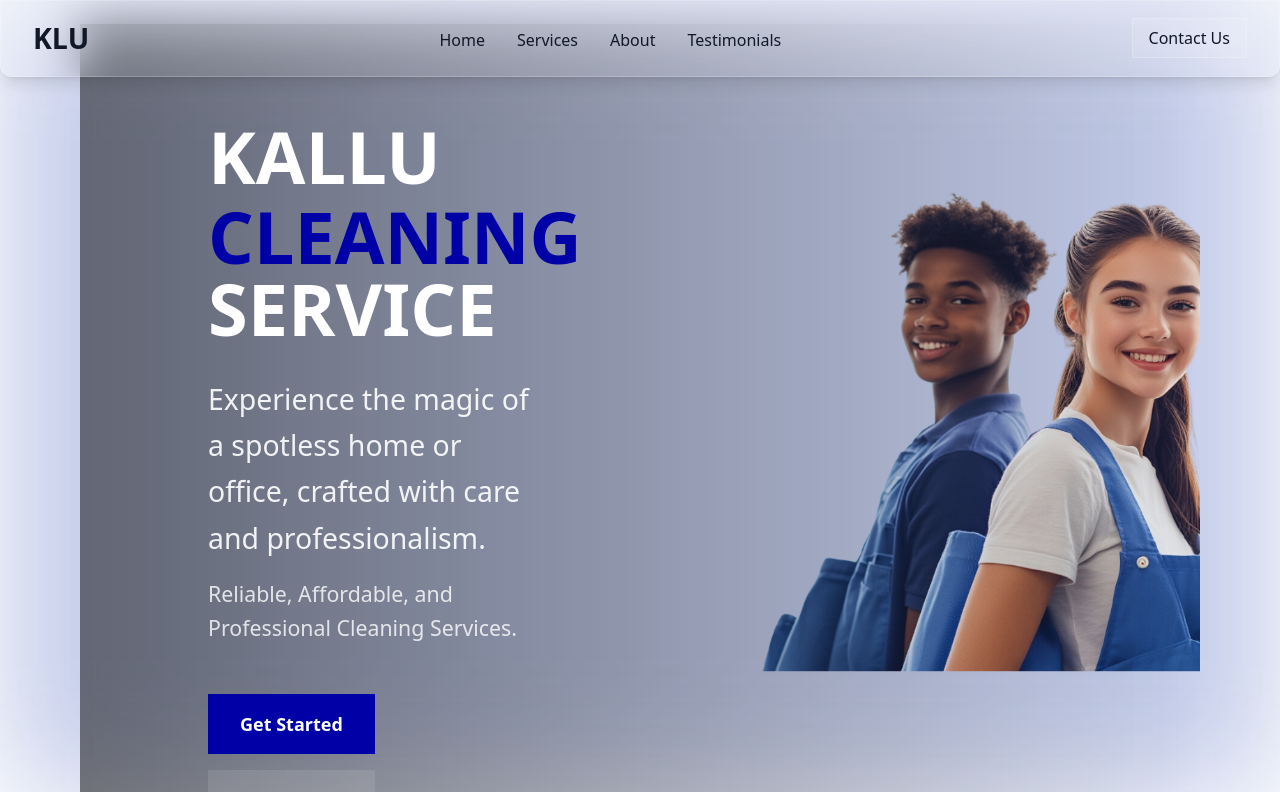
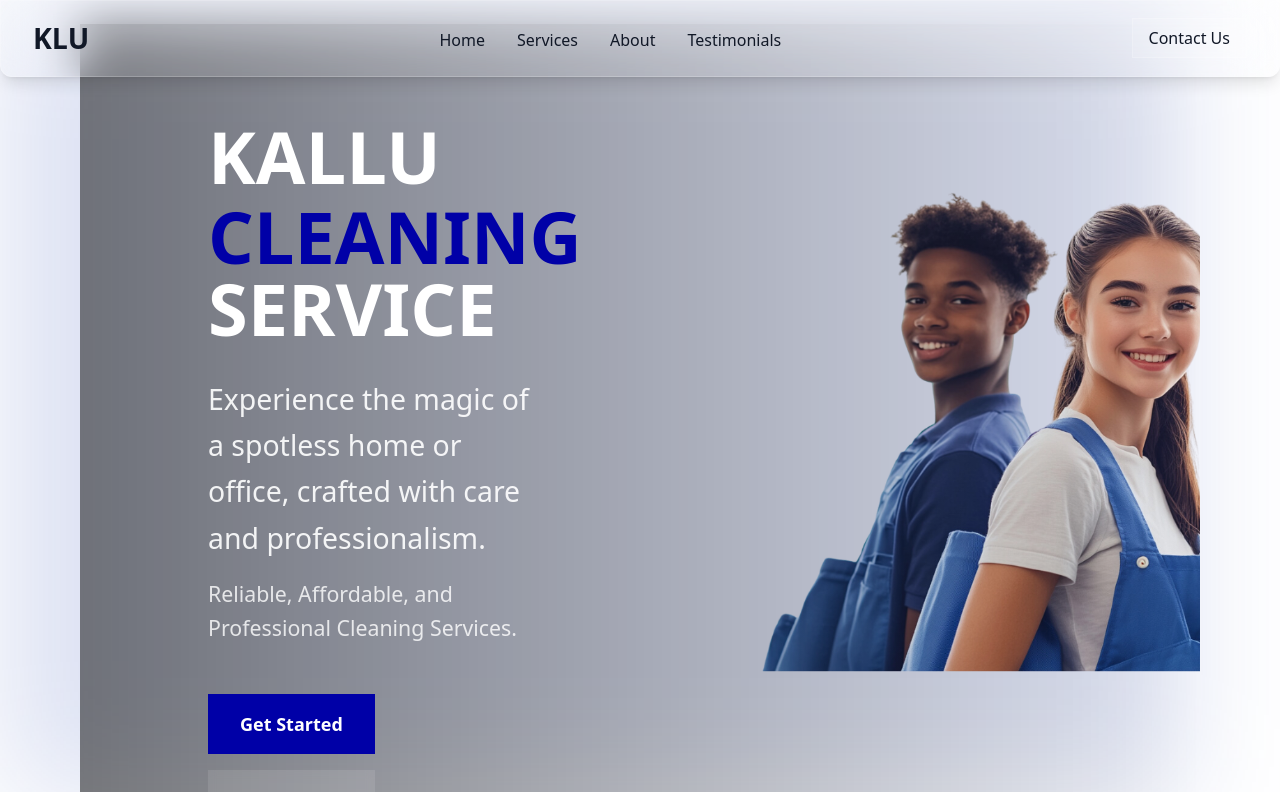
Before and after one commit to varuntree/kalluu, a Next.js app: page / in a window 1280 px wide. Shown: the top 792 px of the page. Built offline with nearby package versions, Linux system fonts and the light colour scheme.

Commit message:
Restored to '543ca337993ef2ffc583400fb2ec842f79c11cc4'
Replit-Restored-To:543ca337993ef2ffc583400fb2ec842f79c11cc4

```diff
--- a/app/page.tsx
+++ b/app/page.tsx
@@ -12,19 +12,7 @@ export default function Home() {
   const bubbleRef = useRef(null);
 
   useEffect(() => {
-    // Initial animation from right to left
-    gsap.set(bubbleRef.current, {
-      scaleX: 1,
-      xPercent: 100
-    });
-
-    // Animate from right to left on load
-    gsap.to(bubbleRef.current, {
-      xPercent: 0,
-      duration: 2,
-      ease: "power2.inOut",
-      onComplete: () => {
-        // Start the regular animation after initial load
+    // Animate the bubble: grow from scale 0 to large and then shrink back
     gsap.fromTo(
       bubbleRef.current,
       { scaleX: 0 },
@@ -34,10 +22,8 @@ export default function Home() {
         repeat: -1,
         yoyo: true,
         ease: "power2.inOut",
-          }
+      },
     );
-      }
-    });
   }, []);
 
   return (
@@ -46,7 +32,8 @@ export default function Home() {
       <div
         ref={bubbleRef}
         className="fixed top-0 left-0 w-screen h-screen bg-blue-800/30
-                   blur-3xl opacity-90 z-0 origin-center"
+                   blur-3xl opacity-50 z-0 origin-left"
+        style={{ transform: "scaleX(0.5)" }}
       ></div>
 
       {/* Navbar Section */}
```
Lines whose indentation alone changed are shown as unchanged.
